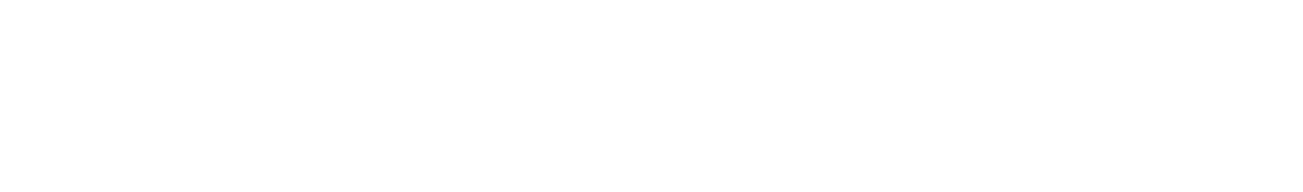
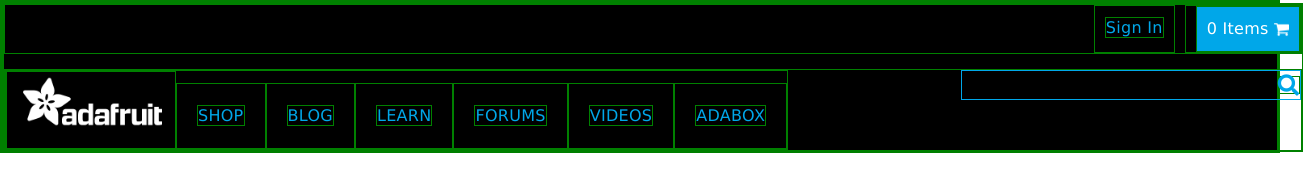
Before and after one commit to ericconner5/adafruit-recreation, a plain HTML site: page index.html in a window 1280 px wide. Shown: the whole page, 1303 px wide, since content can reach past the window. Drawn offline with Linux system fonts and the light colour scheme.

Commit message:
Add content to top nav bar.

```diff
--- a/index.html
+++ b/index.html
@@ -2,13 +2,60 @@
 <html>
   <head>
     <meta charset="utf-8">
+    <link rel="stylesheet" href="css/normalize.css" type="text/css">
     <link href="css/bootstrap.css" rel="stylesheet" type="text/css">
-    <link href="css/styles.css" rel="stylesheet" type="text/css">
+    <link href="css/output.css" rel="stylesheet" type="text/css">
+    <link rel="stylesheet" href="https://use.fontawesome.com/releases/v5.3.1/css/all.css" integrity="sha384-mzrmE5qonljUremFsqc01SB46JvROS7bZs3IO2EmfFsd15uHvIt+Y8vEf7N7fWAU" crossorigin="anonymous">
+
+
     <script src="js/jquery-3.3.1.js"></script>
     <script src="js/scripts.js"></script>
-    <title></title>
+    <title>OUR ADAFRUIT SITE</title>
   </head>
   <body>
-
+    <div class="top-nav">
+      <div class="wrapper">
+        <div class="nav-row-top">
+            <div class="nav-row-top-box">
+            <a href="#">Sign In</a>
+          </div>
+          <a href="#">
+          <div class="nav-row-top-box" id="shopping-cart">
+            0 Items
+            <img src="img/cart.png" class="cart-img" alt="A shopping-cart">
+          </div>
+          </a>
+        </div>
+        <div class="nav-row-bottom">
+          <div class="nav-row-bottom-box">
+            <div class="menu-box" id="logo-box">
+              <img src="img/logo.png" alt="Adafruit logo">
+            </div>
+            <div class="menu-box">
+              <a href="#">SHOP</a>
+            </div>
+            <div class="menu-box">
+              <a href="#">BLOG</a>
+            </div>
+            <div class="menu-box">
+              <a href="#">LEARN</a>
+            </div>
+            <div class="menu-box">
+              <a href="#">FORUMS</a>
+            </div>
+            <div class="menu-box">
+              <a href="#">VIDEOS</a>
+            </div>
+            <div class="menu-box">
+              <a href="#">ADABOX</a>
+            </div>
+          </div>
+          <div class="nav-row-bottom-box"  id="search-panel">
+            <input type="search">
+            <i class="fas fa-lg fa-search" id="search-icon"></i>
+          </div>
+        </div>
+      </div>
+    </div>
   </body>
 </html>
--- a/scss/input.scss
+++ b/scss/input.scss
@@ -0,0 +1,109 @@
+@import "variables";
+
+* {
+  box-sizing: border-box;
+  border: 1px solid green;
+}
+
+body {
+  font-family: $font-faces;
+  color: white;
+  font-weight: $font-weight;
+  a {
+    color: $font-color-primary;
+    letter-spacing: $letter-space;
+    &:hover {
+      color: darken($font-color-primary, 15%);
+      text-decoration: none;
+    }
+  }
+}
+
+.wrapper {
+  width: $content-width-wide;
+  height: 149px;
+  margin: 0 auto;
+  display: flex;
+  flex-direction: column;
+  justify-content: space-between;
+}
+
+.top-nav {
+  background-color: black;
+  width: 100%;
+  height: 149px;
+  font-size: 16px;
+}
+
+.nav-row-top {
+  display: flex;
+  flex-direction: row;
+  justify-content: flex-end;
+}
+
+.nav-row-top-box {
+  margin: 0 10px;
+  padding: 10px;
+}
+
+#shopping-cart {
+  background-color: $font-color-primary;
+  color: $font-color-alt;
+  margin-right: 0;
+  .cart-img {
+    height: 15px;
+    width: 15px;
+    filter: invert(100%);
+  }
+}
+
+.nav-row-bottom {
+  display: flex;
+  flex-direction: row;
+  justify-content: space-between;
+}
+
+.nav-row-bottom-box {
+  display: flex;
+  flex-direction: row;
+  justify-content: flex-start;
+  align-items: flex-end;
+
+  #logo-box {
+    width: 170px;
+    height: 78px;
+    padding: 0;
+    padding-bottom: 20px;
+    img {
+      width: 100%;
+      height: auto;
+    }
+
+  }
+}
+
+#search-panel {
+  // display: flex;
+  // flex-direction: row;
+  width: 340px;
+  height: 30px;
+  border-color: $font-color-primary;
+  input {
+    color: $font-color-alt;
+    background-color: black;
+    width: 310px;
+    border: none;
+  }
+  #search-icon {
+    color: $font-color-primary;
+    margin: auto 0;
+    float: right;
+    margin-left: 5px;
+    // width: 30px;
+    // height: 30px;
+  }
+}
+
+.menu-box {
+  padding: 20px;
+}
--- /dev/null
+++ b/scss/variables.scss
@@ -0,0 +1,7 @@
+$font-color-primary: rgb(0, 167, 233);
+$font-color-alt: white;
+$font-faces: proxima nova,lucida grande,lucida sans unicode,lucida sans,Geneva,Verdana,sans-serif;
+$font-weight: lighter;
+$letter-space: 0.28px;
+$content-width-wide: 1300px;
+$content-width-medium: 980px;
```
Also changed, not shown: css/normalize.css (added), css/output.css (added), img/cart.png (added), img/logo.png (added), 1 other file.
